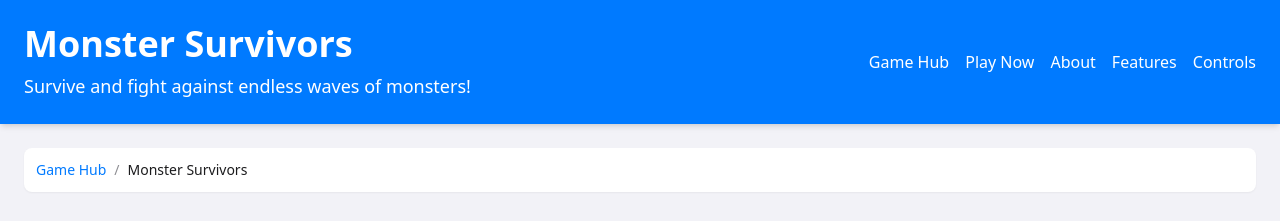
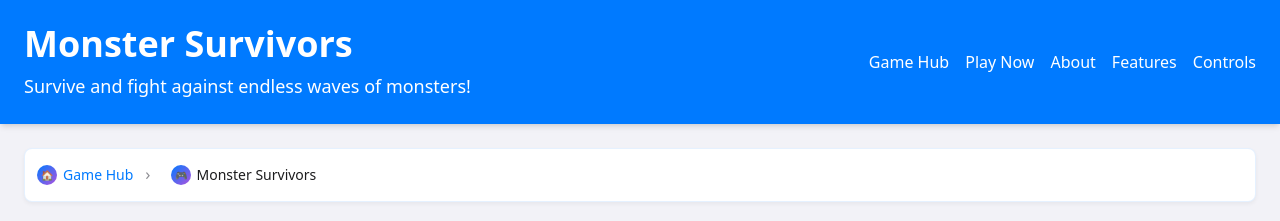
Before and after one commit to badgarden1103/badgarden, a plain HTML site: page box/Monster Survivors.html in a window 1280 px wide. Shown: the top 221 px of the page. Drawn offline with nearby package versions, Linux system fonts and the light colour scheme.

Commit message:
修复 Monster Survivors 页面中的 Game Hub 链接，确保正确指向 index.html

```diff
--- a/box/Monster Survivors.html
+++ b/box/Monster Survivors.html
@@ -34,6 +34,64 @@
                 height: 70vh;
             }
         }
+        .breadcrumb {
+            font-weight: 500;
+        }
+        .breadcrumb-item {
+            position: relative;
+            display: flex;
+            align-items: center;
+        }
+        .breadcrumb-item:not(:last-child)::after {
+            content: "›";
+            margin: 0 0.75rem;
+            color: #8E8E93;
+            font-size: 1.2em;
+            position: relative;
+            top: -1px;
+        }
+        .breadcrumb-item a {
+            position: relative;
+            padding: 0.25rem 0;
+            display: flex;
+            align-items: center;
+            color: #007AFF;
+            text-decoration: none;
+        }
+        .breadcrumb-item a:hover {
+            color: #AF52DE;
+        }
+        .breadcrumb-item a::after {
+            content: '';
+            position: absolute;
+            width: 0;
+            height: 2px;
+            bottom: 0;
+            left: 0;
+            background: linear-gradient(to right, #007AFF, #AF52DE);
+            transition: width 0.2s ease;
+        }
+        .breadcrumb-item a:hover::after {
+            width: 100%;
+        }
+        .breadcrumb-container {
+            background: #ffffff;
+            border: 1px solid rgba(0, 122, 255, 0.1);
+            box-shadow: 0 2px 4px rgba(0, 0, 0, 0.05);
+            position: relative;
+        }
+        .breadcrumb-icon {
+            display: inline-flex;
+            align-items: center;
+            justify-content: center;
+            width: 20px;
+            height: 20px;
+            margin-right: 6px;
+            border-radius: 50%;
+            background: linear-gradient(135deg, #007AFF, #AF52DE);
+            color: white;
+            font-size: 10px;
+        }
     </style>
 </head>
 <body class="bg-apple-lightgray text-apple-dark">
@@ -46,7 +104,7 @@
                 </div>
                 <nav>
                     <ul class="flex space-x-4">
-                        <li><a href="game-hub.html" class="hover:text-apple-yellow transition-colors">Game Hub</a></li>
+                        <li><a href="../index.html" class="hover:text-apple-yellow transition-colors">Game Hub</a></li>
                         <li><a href="#game" class="hover:text-apple-yellow transition-colors">Play Now</a></li>
                         <li><a href="#about" class="hover:text-apple-yellow transition-colors">About</a></li>
                         <li><a href="#features" class="hover:text-apple-yellow transition-colors">Features</a></li>
@@ -58,11 +116,18 @@
     </header>
 
     <main class="container mx-auto p-4 md:p-6">
-        <nav class="text-sm mb-6 bg-white p-3 rounded-lg shadow-sm">
-            <ol class="flex items-center space-x-2">
-                <li><a href="game-hub.html" class="text-apple-blue hover:text-apple-purple">Game Hub</a></li>
-                <li class="text-apple-gray">/</li>
-                <li class="text-apple-dark font-medium">Monster Survivors</li>
+        <nav class="text-sm mb-6 breadcrumb-container p-3 rounded-lg">
+            <ol class="flex items-center space-x-2 breadcrumb">
+                <li class="breadcrumb-item">
+                    <a href="../index.html" class="flex items-center">
+                        <span class="breadcrumb-icon">🏠</span>
+                        <span>Game Hub</span>
+                    </a>
+                </li>
+                <li class="breadcrumb-item text-apple-dark font-medium">
+                    <span class="breadcrumb-icon">🎮</span>
+                    <span>Monster Survivors</span>
+                </li>
             </ol>
         </nav>
         <section id="game" class="my-8">
```
Also changed, not shown: index.html (+15 -5 lines).
